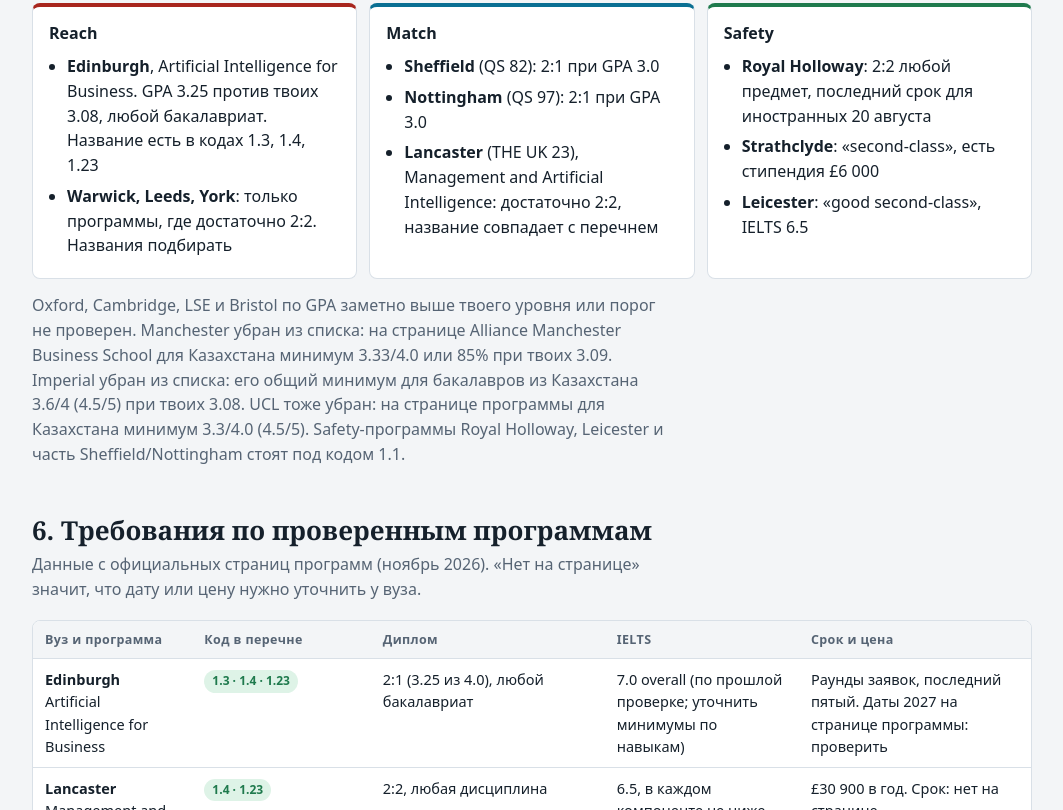
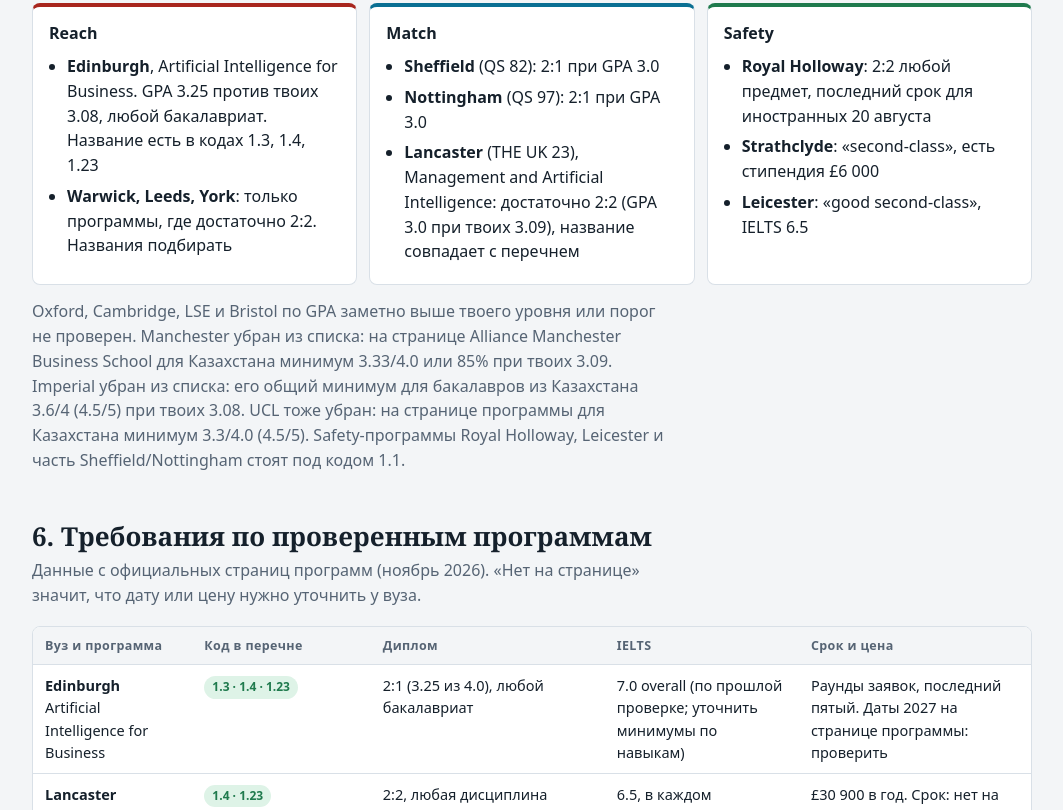
Before and after one commit to svulee-jpg/masters-abroad-2027, a plain HTML site: page site/index.html in a window 1280 px wide. Shown: the part 6978-7788 px from the top of the page, without its empty margins (108-1171 px from the left). Drawn offline with Linux system fonts and the light colour scheme.

Commit message:
Lancaster: record Kazakhstan thresholds (2:2 = 3.0/4.0, 2:1 = 3.3)
Co-Authored-By: Claude Sonnet 5.5 <noreply@anthropic.com>
Claude-Session: https://claude.ai/code/session_01M5FxfYeA7HBG2yaeZsGuze

```diff
--- a/site/index.html
+++ b/site/index.html
@@ -376,7 +376,7 @@ tr.p-closed td { opacity: .62; }
       <ul>
         <li><b>Sheffield</b> (QS 82): 2:1 при GPA 3.0</li>
         <li><b>Nottingham</b> (QS 97): 2:1 при GPA 3.0</li>
-        <li><b>Lancaster</b> (THE UK 23), Management and Artificial Intelligence: достаточно 2:2, название совпадает с перечнем</li>
+        <li><b>Lancaster</b> (THE UK 23), Management and Artificial Intelligence: достаточно 2:2 (GPA 3.0 при твоих 3.09), название совпадает с перечнем</li>
       </ul>
     </div>
     <div class="tier safe">
@@ -809,7 +809,7 @@ var UNIS = [
   {n:"University of York", qs:158, the:"=168", gpa:"3.4 (2:2 = 3.0)", cat:"ok22", fit:"Уровень 2:2"},
   {n:"Queen's University Belfast", qs:174, the:"=196", gpa:"не найден", cat:"unknown", fit:"Порог не найден"},
   {n:"Cardiff University", qs:179, the:"=257", gpa:"не найден", cat:"unknown", fit:"Порог не найден"},
-  {n:"Lancaster University (вне RG)", qs:null, the:"=183", gpa:"2:2 для Management and AI", cat:"ok22", fit:"Достаточно 2:2"},
+  {n:"Lancaster University (вне RG)", qs:null, the:"=183", gpa:"2:2 = 3.0/4.0 (2:1 = 3.3), у тебя 3.09", cat:"ok22", fit:"Достаточно 2:2"},
   {n:"University of St Andrews (вне RG)", qs:null, the:"=185", gpa:"3.33", cat:"above", fit:"Порог выше"},
   {n:"Regent's University London (вне RG, нет в списке Болашака)", qs:null, the:"—", gpa:"3.0/5.0 (Казахстан, магистратура)", cat:"selfpay", fit:"Запас на свои деньги"}
 ];
@@ -889,7 +889,7 @@ render();
     {r: "UK", uni: "Royal Holloway, University of London", p: "MSc Entrepreneurship and Innovation", url: "https://www.royalholloway.ac.uk/studying-here/postgraduate/business-school/entrepreneurship-and-innovation/", dir: "4.16", rt: ["bol"], f: "full", d: "2027-08-21", dl: "≈ 21 авг", dls: "по циклу 2026", req: "2:2 · IELTS 6.5 (6.0)", cost: "£27 000 (2026)", t: "S", n: "Самый низкий порог по оценкам из всех."},
     {r: "UK", uni: "Royal Holloway, University of London", p: "MSc International Management", url: "https://www.royalholloway.ac.uk/studying-here/postgraduate/business-school/international-business-management/", dir: "4.18", rt: ["bol"], f: "full", d: "2027-08-21", dl: "≈ 21 авг", dls: "по циклу 2026", req: "Для тех, кто не учил менеджмент", cost: "£27 000 (2026)", t: "S", n: "Есть и отдельная MSc Project Management."},
     {r: "UK", uni: "Royal Holloway, University of London", p: "MSc Business Analytics", dir: "1.1", rt: ["bol"], f: "full", d: "2027-06-27", dl: "27 июня, 30 июля, 20 августа", dls: "три срока 2027 (страница программы)", req: "2:2, любой предмет · IELTS 6.5 (6.0)", cost: "£28 100 в год", t: "S", n: "Код 1.1: вне выбранных четырёх направлений, пока 1.1 не добавлено."},
-    {r: "UK", uni: "Lancaster University (вне Russell Group)", p: "MSc Management and Artificial Intelligence", dir: "1.4", rt: ["bol"], f: "full", d: "9999-01-01", dl: "не найден", dls: "нет на странице программы", req: "2:2, любая дисциплина · IELTS 6.5 (не ниже 6.0)", cost: "£30 900 в год", t: "M", n: "Название есть в перечне Болашака (коды 1.4 и 1.23)."},
+    {r: "UK", uni: "Lancaster University (вне Russell Group)", p: "MSc Management and Artificial Intelligence", dir: "1.4", rt: ["bol"], f: "full", d: "9999-01-01", dl: "не найден", dls: "нет на странице программы", req: "2:2 (GPA 3.0 из 4.0), любая дисциплина · IELTS 6.5 (не ниже 6.0)", cost: "£30 900 в год", t: "M", n: "Название есть в перечне Болашака (коды 1.4 и 1.23)."},
     {r: "UK", uni: "University of Sheffield", p: "MSc Business Analytics", dir: "1.1", rt: ["bol"], f: "full", d: "9999-01-01", dl: "не найден", dls: "нет на странице программы", req: "2:1 (GPA 3.0), любой предмет, количественной подготовки не нужно · IELTS 6.5 (не ниже 6.0)", cost: "стипендии до £7 000; цена не найдена", t: "M", n: "Код 1.1. По порогу GPA проходишь на 2:1."},
     {r: "UK", uni: "University of Nottingham", p: "MSc Business Analytics", dir: "1.1", rt: ["bol"], f: "full", d: "9999-01-01", dl: "не найден", dls: "нет на странице программы", req: "2:1 (GPA 3.0) в любой дисциплине и 2:1 в модулях с математикой или статистикой · IELTS 6.5 (не ниже 6.0)", cost: "цена не найдена", t: "M", n: "Код 1.1. Проверить, что в транскрипте достаточно количественных модулей."},
     {r: "UK", uni: "University of Leicester", p: "MSc Business Analytics", dir: "1.1", rt: ["bol"], f: "full", d: "9999-01-01", dl: "не найден", dls: "январский набор закрывался 20 ноября 2026; сентябрь проверить", req: "«Good second-class», предмет не указан · IELTS 6.5", cost: "£23 650 (на сентябрь 2027 проверить)", t: "S", n: "Код 1.1."},
```
Also changed, not shown: 2 other files.
